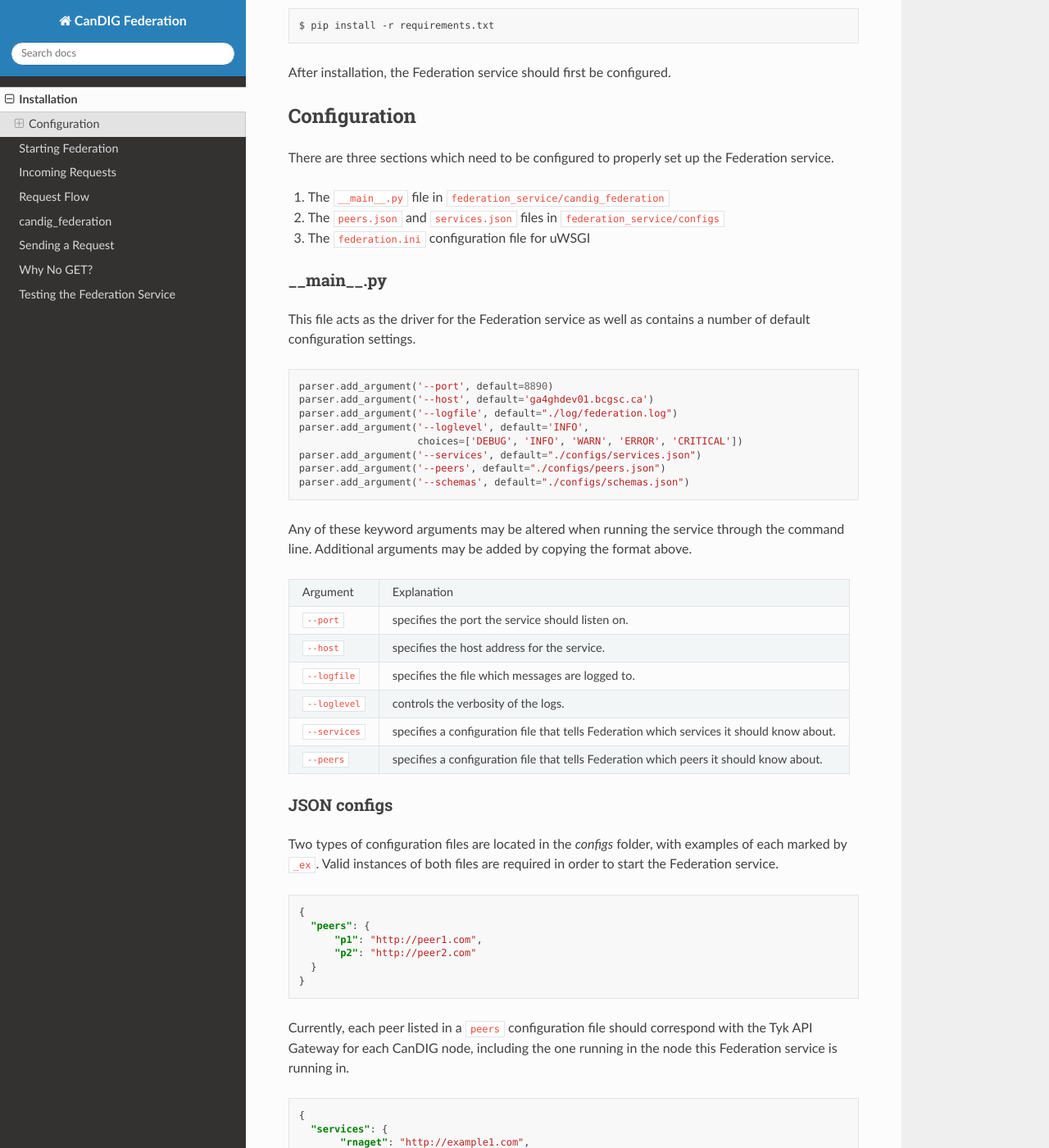
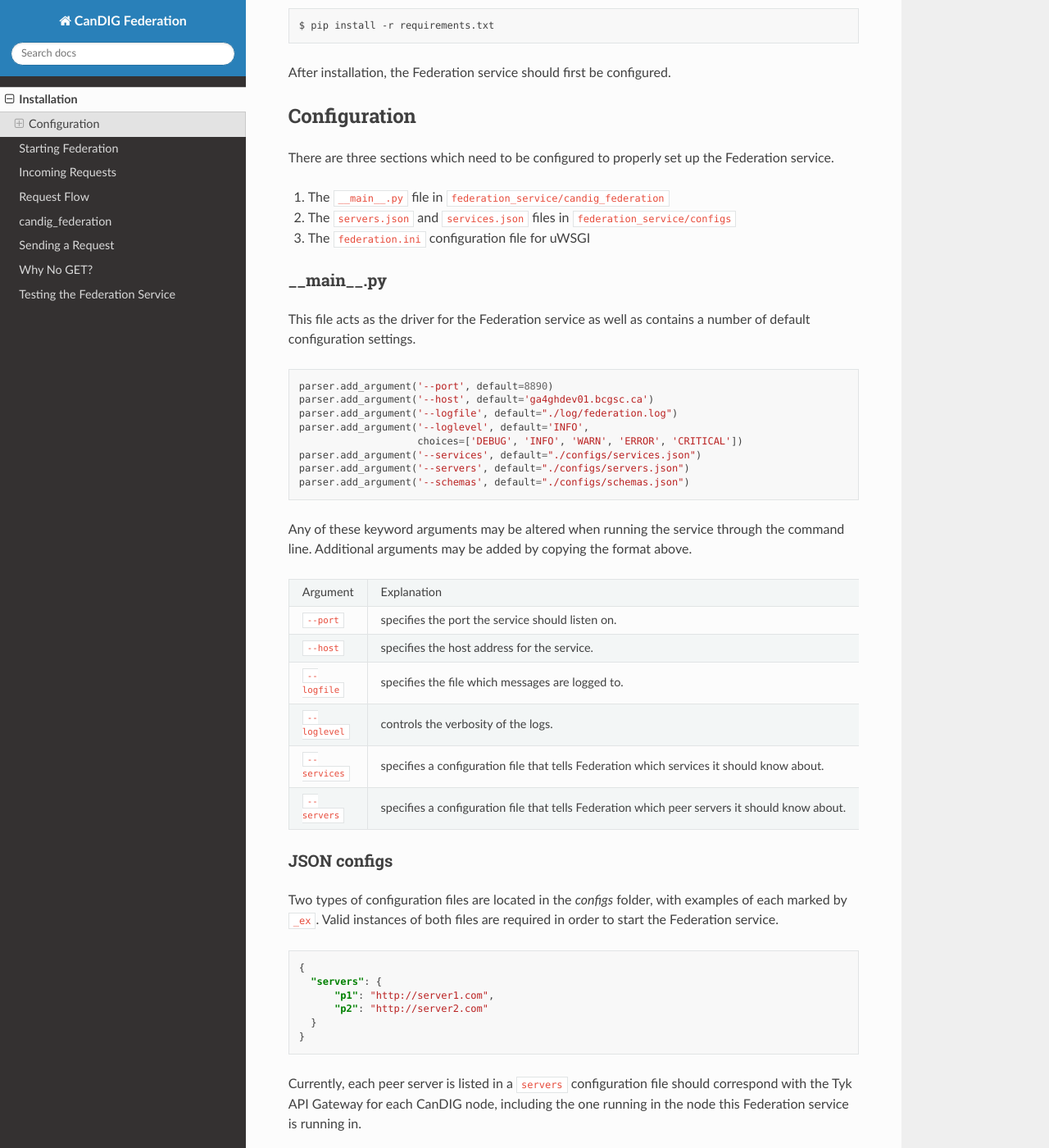
Before and after one commit to CanDIG/federation_service, a Sphinx documentation site: the page built from docs/source/install.rst, in a window 1280 px wide and 1400 px high, scrolled down 222 px. Shown: the whole window at 82% size. Built offline with Sphinx 7.4.7 and the Read the Docs theme 2.0.0, drawn with Linux system fonts in a browser that asks for light colours.

Commit message:
replaced "peers" by "servers"

```diff
--- a/docs/source/candig_federation.api.federation.rst
+++ b/docs/source/candig_federation.api.federation.rst
@@ -6,7 +6,7 @@ The ``FederationResponse`` class
 ****************************************
 
 .. autoclass:: candig_federation.api.federation.FederationResponse
-   :members: get_service, post_service, federate_check, handle_peer_request, async_requests, merge_status, get_response_object
+   :members: get_service, post_service, federate_check, handle_server_request, async_requests, merge_status, get_response_object
    :undoc-members:
    :show-inheritance:
    :noindex:
--- a/docs/source/install.rst
+++ b/docs/source/install.rst
@@ -16,7 +16,7 @@ Configuration
 There are three sections which need to be configured to properly set up the Federation service.
 
 1. The ``__main__.py`` file in ``federation_service/candig_federation``
-2. The ``peers.json`` and ``services.json`` files in ``federation_service/configs``
+2. The ``servers.json`` and ``services.json`` files in ``federation_service/configs``
 3. The ``federation.ini`` configuration file for uWSGI
 
 
@@ -33,7 +33,7 @@ This file acts as the driver for the Federation service as well as contains a nu
     parser.add_argument('--loglevel', default='INFO',
                         choices=['DEBUG', 'INFO', 'WARN', 'ERROR', 'CRITICAL'])
     parser.add_argument('--services', default="./configs/services.json")
-    parser.add_argument('--peers', default="./configs/peers.json")
+    parser.add_argument('--servers', default="./configs/servers.json")
     parser.add_argument('--schemas', default="./configs/schemas.json")
 
 Any of these keyword arguments may be altered when running the service through the command line. Additional arguments
@@ -47,7 +47,7 @@ Argument        Explanation
 ``--logfile``   specifies the file which messages are logged to.
 ``--loglevel``  controls the verbosity of the logs.
 ``--services``  specifies a configuration file that tells Federation which services it should know about.
-``--peers``     specifies a configuration file that tells Federation which peers it should know about.
+``--servers``     specifies a configuration file that tells Federation which peer servers it should know about.
 ============== ============
 
 
@@ -61,13 +61,13 @@ of both files are required in order to start the Federation service.
 .. code-block:: json
 
   {
-    "peers": {
-        "p1": "http://peer1.com",
-        "p2": "http://peer2.com"
+    "servers": {
+        "p1": "http://server1.com",
+        "p2": "http://server2.com"
     }
   }
 
-Currently, each peer listed in a ``peers`` configuration file should correspond with the Tyk API Gateway for each CanDIG node,
+Currently, each peer server is listed in a ``servers`` configuration file should correspond with the Tyk API Gateway for each CanDIG node,
 including the one running in the node this Federation service is running in.
 
 
--- a/docs/source/run.rst
+++ b/docs/source/run.rst
@@ -55,8 +55,8 @@ A request receieved by Federation will follow one of two paths, dependent on the
 ``'false'``: The Federation service will reroute the request to the desired service. Upon receiving a response from the service,
 Federation will continue to send it back so that it ends up at the original requester.
 
-``'true'``: The Federation service will federate the request to all of its known peers, **changing the** ``federation`` **flag to** ``'false'``. Upon receiving a response from each of its
-peers, the Federation service will aggregate all the responses and return a combined response back to the requester.
+``'true'``: The Federation service will federate the request to all of its known peer servers, **changing the** ``federation`` **flag to** ``'false'``. Upon receiving a response from each of its
+peer servers, the Federation service will aggregate all the responses and return a combined response back to the requester.
 
 .. note::
 
--- a/docs/source/testing.rst
+++ b/docs/source/testing.rst
@@ -3,7 +3,7 @@ Testing the Federation Service
 
 
 The Pytest library is used for automated testing of the Federation service and is divided into two test files.
-The ``test_network.py`` set of tests are configuration related and check config validation regarding peers
+The ``test_network.py`` set of tests are configuration related and check config validation regarding peer servers
 and service json files. The bulk of the testing is done in ``test_uniform_federation.py``, which tests most
 functions in both ``federation.py`` and ``operations.py``. Due to the nature of this service, being an aggregator
 and communication tool between other services, many methods need to be mocked to simulate outgoing or incoming
```
Also changed, not shown: 11 other files.
